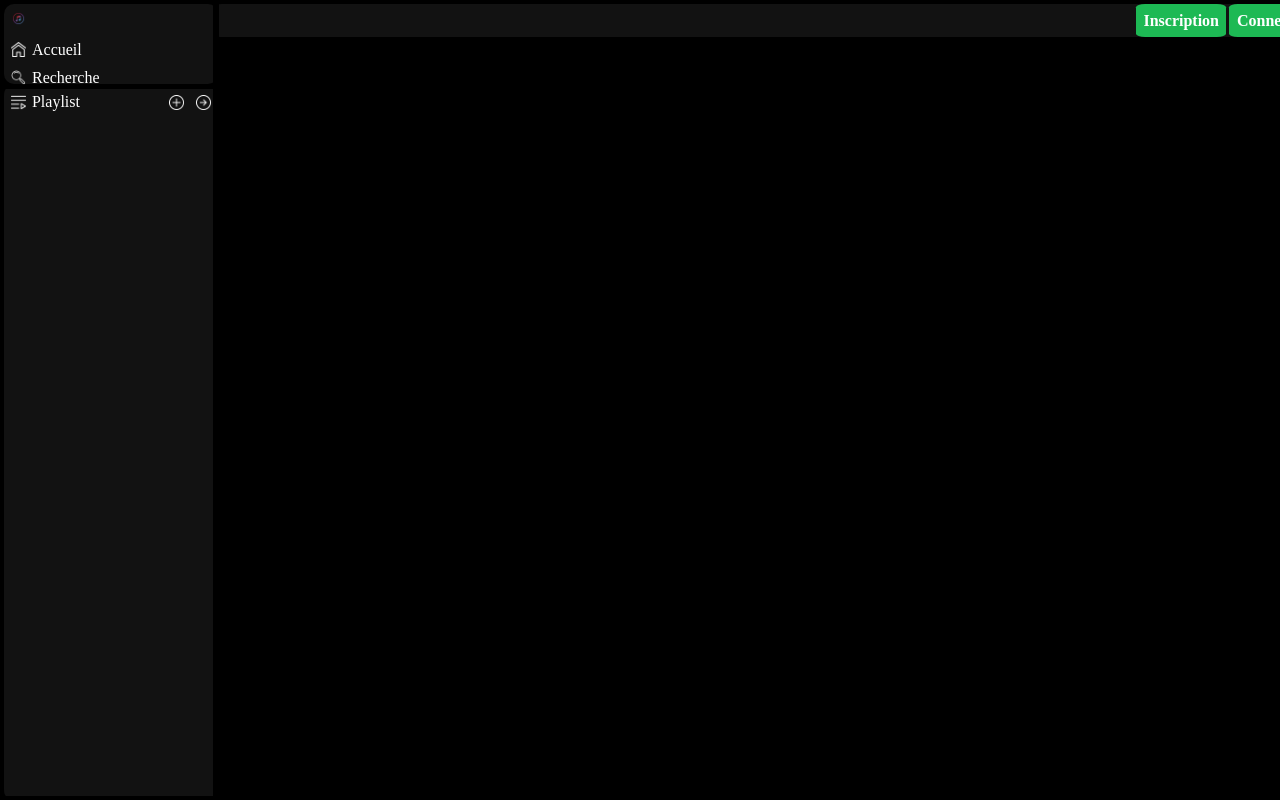
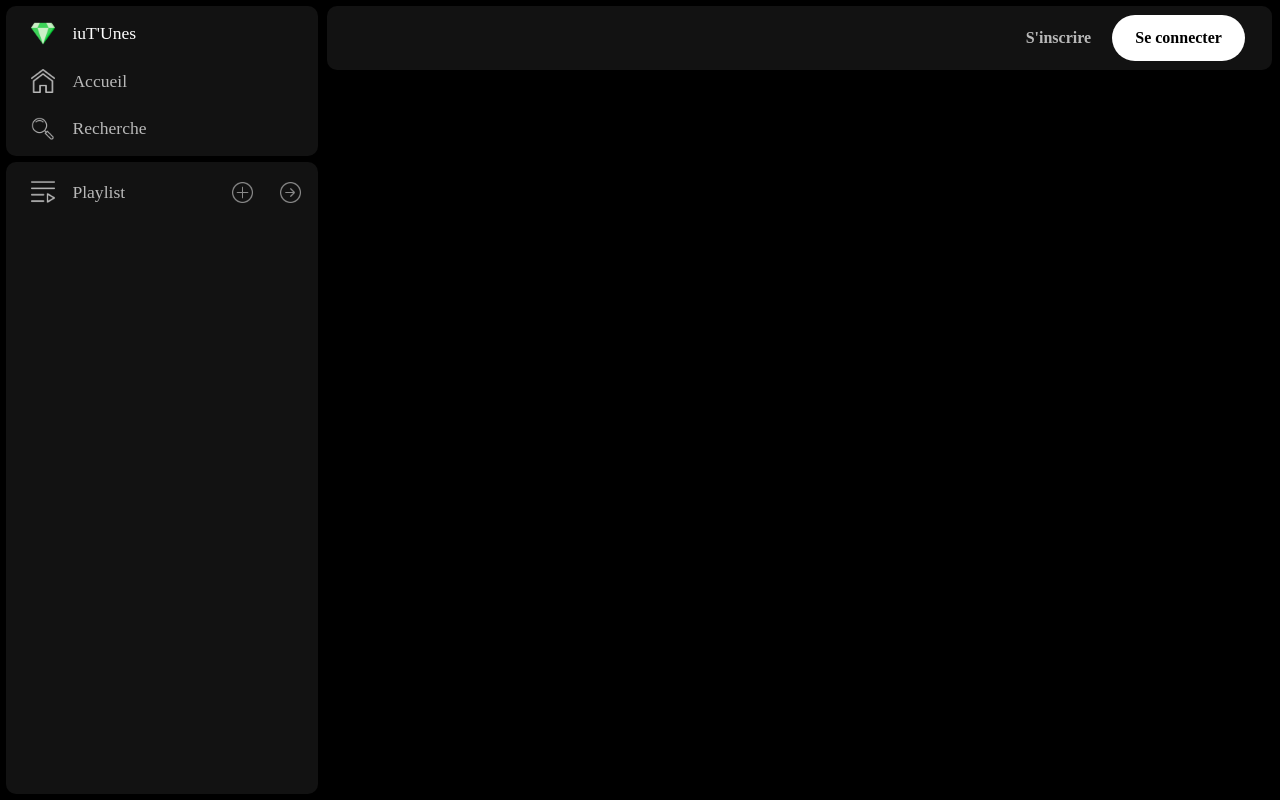
Before and after one commit to BRISSETLeo/sae_web_php, a PHP site: page /identification.php in a window 1280 px wide. Run offline with PHP 8.4, Linux system fonts and the light colour scheme; data comes from the database, SQL or seed files in the repository.

Commit message:
ajout du CSS du template V1

```diff
--- a/_inc/templates/template.php
+++ b/_inc/templates/template.php
@@ -10,40 +10,42 @@ $sqlite = new dataloadersqlite();
 <head>
     <meta charset="UTF-8">
     <title>Yfitops</title>
-    <link rel="stylesheet" href="./static/css/template.css">
+    <link rel="stylesheet" href="static/css/template.css">
 </head>
 <body>
     <div id="menu-gauche">
         <div id="menu-haut">
             <div class="logo">
-                <a href="#"><img src="./static/images/logo.png" alt="logo"></a>
+                <img src="static/images/diamond.png" alt="Logo">
+                <a href="#">iuT'Unes</a>
             </div>
-            <div class="acceuil">
-                <img src="./static/images/accueil.png" alt="Maison">
+            <div class="accueil">
+                <img src="static/images/accueil.png" alt="Maison">
                 <a href="#">Accueil</a>
             </div>
             <div class="recherche">
-                <img src="./static/images/rechercher.png" alt="loupe">
+                <img src="static/images/rechercher.png" alt="loupe">
                 <a href="#">Recherche</a>
             </div>
         </div>
         <div id="menu-corps">
             <div class="playlist">
-                <img src="./static/images/playlist.png" alt="playlist">
+                <img src="static/images/playlist.png" alt="playlist">
                 <a href="#">Playlist</a>
-                <img class="plus" src="./static/images/plus.png" alt="+">
-                <img class="fleche-droite" src="./static/images/fleche-droite.png" alt="fleche vers la droite">
+                <img class="plus" src="static/images/plus.png" alt="+">
+                <img class="fleche-droite" src="static/images/fleche-droite.png" alt="fleche vers la droite">
             </div>
         </div>
     </div>
     <main id="main">
         <header>
             <div class="header-buttons">
-                <a href="#" class="header-button">Inscription</a>
-                <a href="#" class="header-button">Connexion</a>
+                <a href="#" class="inscription">S'inscrire</a>
+                <a href="#" class="connexion">Se connecter</a>
             </div>
         </header>
         <div> <?php echo $content; ?></div>
     </main>
+    <script src="static/js/template.js"></script>
 </body>
 </html>
--- a/static/css/template.css
+++ b/static/css/template.css
@@ -1,7 +1,3 @@
-* {
-    font-family: url("./static/font/font.otf");
-}
-
 body {
     display: flex;
     flex-direction: row;
@@ -16,9 +12,8 @@ body {
     display: flex;
     flex-direction: column;
     background-color: black;
-    width: 20%;
-    height: 100vh; /* 100% of the viewport height */
-    float: left; /* Use float left to make it side by side with the main content */
+    width: 34%;
+    height: 100vh;
 }
 
 #main {
@@ -27,79 +22,142 @@ body {
     width: 100%;
 }
 
-#menu-haut{
-    background-color:#121212;
-    width: 100%;
-    height: 10vh;
-    border-radius: 1%;
-    margin: 2%;
-    border-radius: 10px;
+#menu-gauche img{
+    height: auto;
+    padding: 3%;
+    padding-right: 6%;
 }
 
 #menu-gauche a{
     color: white;
     text-decoration: none;
+}
+
+#menu-haut{
+    background-color:#121212;
+    max-width: 100%;
+    height: auto;
+    margin: 2%;
     border-radius: 10px;
 }
 
-.acceuil, .recherche, .playlist{
+.logo, .accueil, .recherche{
+    margin: 2% 0 2% 5%;
+}
+
+.logo, .accueil, .recherche, .playlist{
     display: flex;
     flex-direction: row;
     align-items: center;
 }
 
-#menu-gauche img{
-    width: 7%;
-    height: auto;
-    padding: 3%;
+.logo img, .accueil img, .recherche img, .playlist img[alt="playlist"]{
+    width: 8%;
+}
+
+.logo a, .accueil a, .recherche a{
+    font-size: 110%;
+}
+
+.accueil a, .accueil img[alt="Maison"],
+.recherche a, .recherche img[alt="loupe"]{
+    opacity: 0.7;
+    transition: opacity 0.3s;
+    cursor: pointer;
+}
+
+.logo img{
+    cursor: pointer;
 }
 
 .playlist{
     display: flex;
     flex-direction: row;
+    margin-top: 3%;
+    margin-left: 5%;
+}
+
+.playlist a, .playlist img[alt="playlist"]{
+    opacity: 0.7;
+    transition: opacity 0.3s;
+    cursor: pointer;
+}
+
+.playlist a{
+    font-size: 110%;
 }
 
 .plus{
+    width: 7%;
     margin-left: auto;
+    opacity: 0.5;
+    transition: opacity 0.5s, transform 0.5s;
+}
+
+.fleche-droite{
+    width: 7%;
+    opacity: 0.5;
+    transition: opacity 0.5s, transform 0.5s;
+}
+
+.plus:hover, .fleche-droite:hover{
+    opacity: 1;
+    transform: scale(1.2);
 }
 
 #menu-corps{
     background-color:#121212;
-    width: 100%;
+    max-width: 100%;
     height: 90vh;
-    border-radius: 1% ;
-    margin: 2%;
-    margin-top:0%;
+    border-radius: 10px; ;
+    margin: 0% 2% 2% 2%;
 }
 
 header {
     background-color: #121212;
-    border-radius: 1% ;
+    border-radius: 10px;
     color: #fff;
     display: flex;
-    justify-content: right;
-    width: 100%;
+    justify-content: flex-end;
+    max-width: 100%;
     height: auto;
-    margin-left: 0.5%;
-    margin-top: 0.4%;
+    margin: 0.6% 0.8% 0.6% 0.2%;
 }
 
 .header-buttons {
     display: flex;
-    gap: 2%;
+    align-items: center;
+    white-space: nowrap;
+    margin-right: 9%;
+    padding: 1%;
+    gap: 11%;
 }
 
-.header-button {
-    margin-left: auto;
-    padding: 5%;
-    background-color: #1db954;
-    color: #fff;
+.inscription,
+.connexion {
     text-decoration: none;
-    border-radius: 10%;
     font-weight: bold;
-    transition: background-color 0.3s;
+    transition: transform 0.5s;
 }
 
-.header-button:hover {
-    background-color: #25b960;
+.inscription{
+    color: white;
+    opacity: 0.7;
+    margin-right: 3%;
+    transition: opacity 0.5s;
 }
+
+.inscription:hover{
+    opacity: 1;
+}
+
+.connexion{
+    background-color: white;
+    color: black;
+    border-radius: 30px;
+    padding: 9% 15%;
+}
+
+.inscription:hover, .connexion:hover{
+    transform: scale(1.1);
+}
```
Also changed, not shown: static/js/template.js (added, +49 -0 lines), static/images/diamond.png (added), static/images/logo.png, static/images/logo_transparent.png (added).
